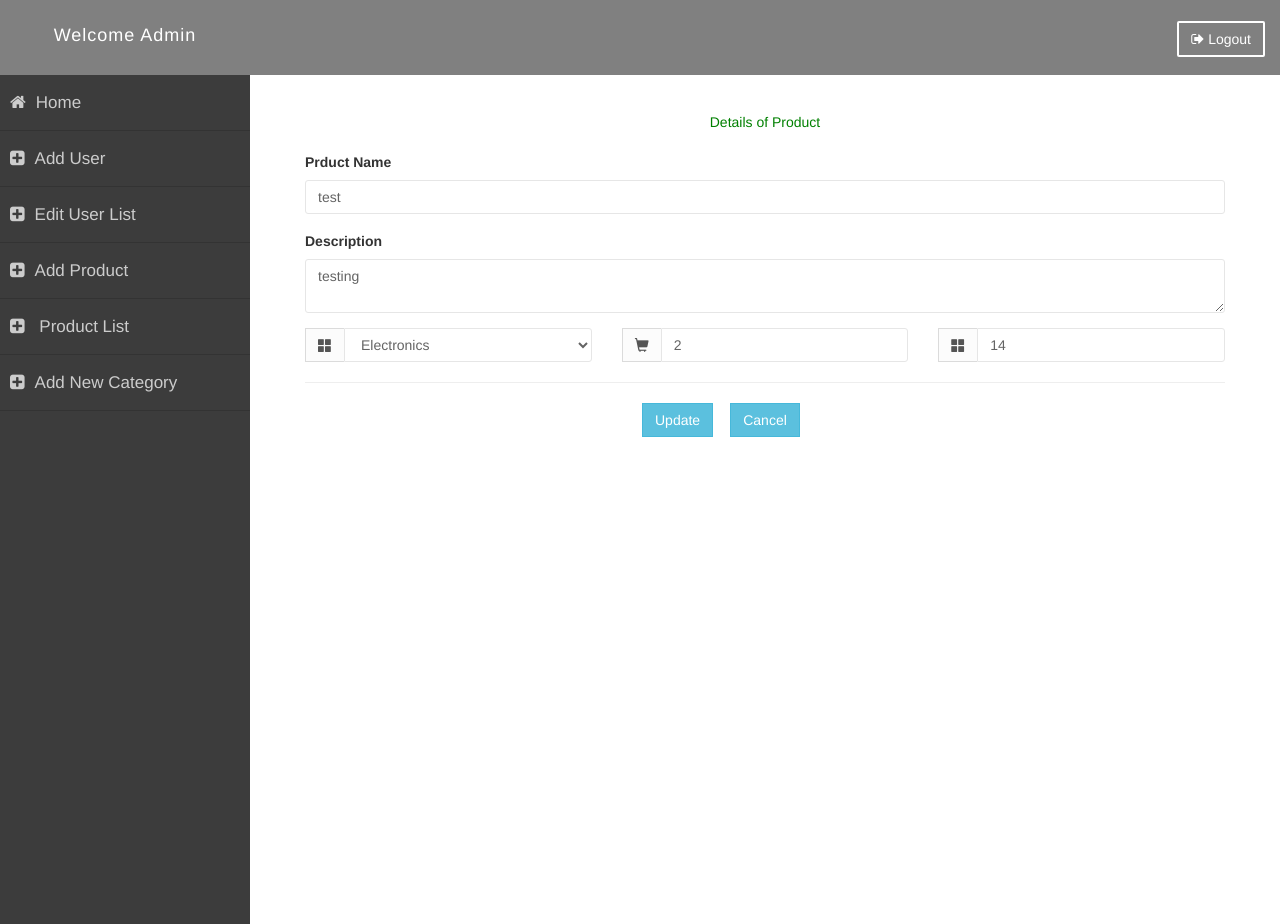
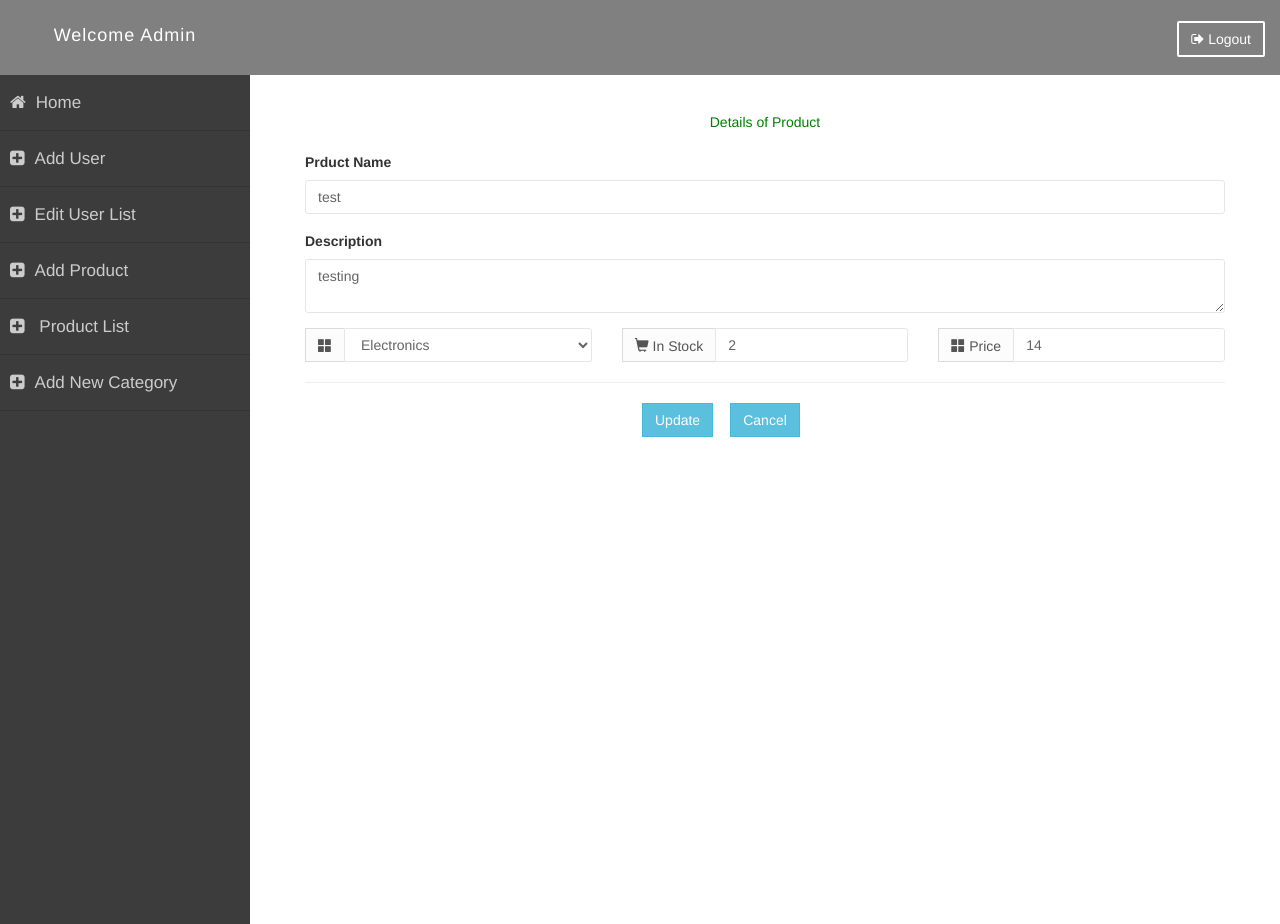
Before and after one commit to poojachaprana12/Warehouse-Management-System-usi-PHP-and-Codeiginter, a CodeIgniter app: page /database/Admin/product_view/?id=1 in a window 1280 px wide. Shown: the top 924 px of the page. Run offline with CodeIgniter, Linux system fonts and the light colour scheme; the visitor is signed in with stand-in values (Sample User, id 1); data comes from the database, SQL or seed files in the repository; some libraries are stand-ins or nearby versions.

Commit message:
Update Product_list_view.php

```diff
--- a/application/views/Product_list_view.php
+++ b/application/views/Product_list_view.php
@@ -56,7 +56,7 @@
 								<div class="col-md-4">
 									<div class="input-group">
 									<span class="input-group-addon">
-									<i class="glyphicon glyphicon-shopping-cart"></i>
+									<i class="glyphicon glyphicon-shopping-cart"></i> In Stock
 									</span>
 									<input type="text" class="form-control" name="pquantity" value="<?php echo $list->quantity; ?>" placeholder="Product Quantity" required>
 								</div>
@@ -65,7 +65,7 @@
 								<div class="col-md-4">
 									<div class="input-group">
 									<span class="input-group-addon">
-									<i class="glyphicon glyphicon-th-large"></i>
+									<i class="glyphicon glyphicon-th-large"></i> Price
 									</span>
 									<input type="number" class="form-control" name="price" value="<?php echo $list->price; ?>" placeholder="Price" required>
 
```
